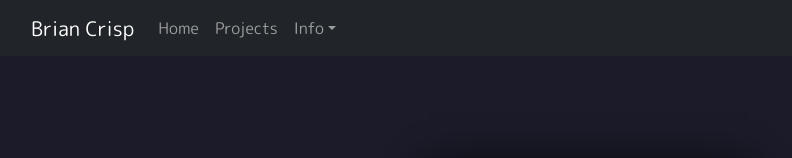
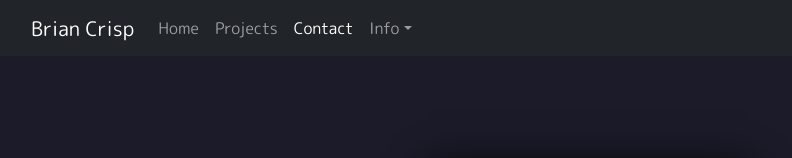
Before and after one commit to bcrisp084/Portfolio-in-React, a React (Vite) app: page /contact in a window 1280 px wide. Shown: the top 158 px of the page, without its empty margins (51-843 px from the left). Built offline with nearby package versions, Linux system fonts and the light colour scheme; a web font is replaced by a local one.

Commit message:
Changed nav link/github pages is not rendering

```diff
--- a/src/components/Navbar.jsx
+++ b/src/components/Navbar.jsx
@@ -39,9 +39,10 @@ function CollapsibleExample() {
             >
               Projects
             </NavLink>
+            <NavLink to="/contact" className="nav-link">
+              Contact
+            </NavLink>
             <NavDropdown title="Info" id="collasible-nav-dropdown">
-              <NavDropdown.Item href="/contact">Email me</NavDropdown.Item>
-              <NavDropdown.Divider />
               <NavDropdown.Item href={Resume} download>
                 Resume download
               </NavDropdown.Item>
```
